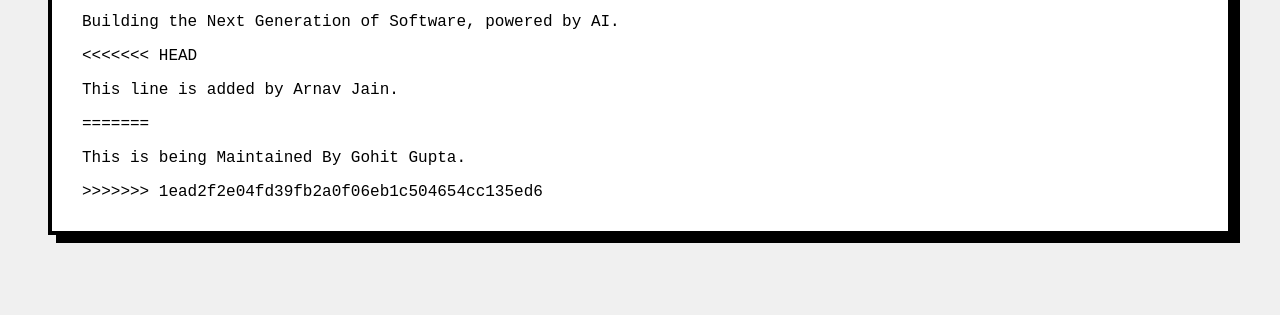
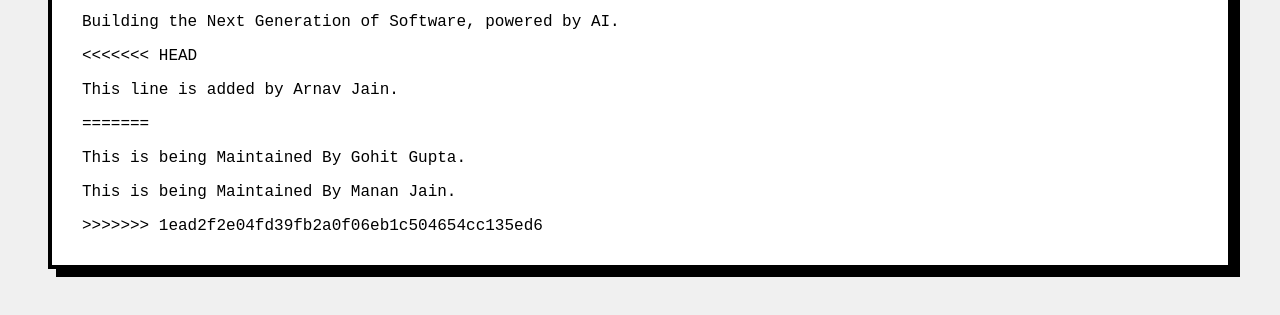
Before and after one commit to sachinmait/fullstackx-landing-page, a plain HTML site: page index.html in a window 1280 px wide. Shown: the part 215-530 px from the top of the page. Drawn offline with Linux system fonts and the light colour scheme.

Commit message:
Update index.html

```diff
--- a/index.html
+++ b/index.html
@@ -19,6 +19,7 @@ HTML
         <p>This line is added by Arnav Jain.</p>
 =======
         <p> This is being Maintained By Gohit Gupta.</p>
+        <p> This is being Maintained By Manan Jain.</p>
 >>>>>>> 1ead2f2e04fd39fb2a0f06eb1c504654cc135ed6
     </div>
 </body>
```
